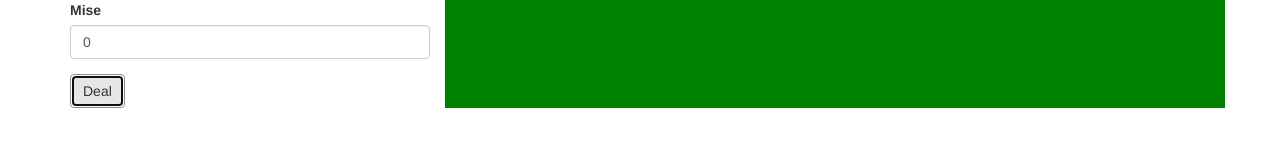
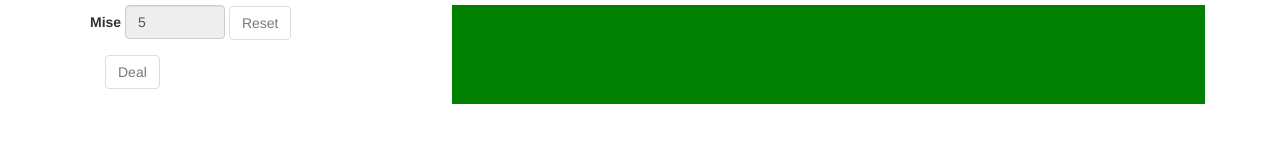
Before and after one commit to HugoPoi/angular-blackjack-poc, a website: page app/index.html in a window 1280 px wide. Both pictures are taken after a click on the button "Deal". Drawn offline with nearby package versions, Linux system fonts and the light colour scheme; some packages are replaced by stand-ins of ours; files that its build step writes are made by us from their sources.

Commit message:
Gestion de la mise (ajout, affichage, réinitialisation)

```diff
--- a/app/scripts/controllers/main.js
+++ b/app/scripts/controllers/main.js
@@ -26,12 +26,30 @@ angular.module('blackjackApp')
     $scope.counter = 7;
     $scope.startGame = false;
 
-    $scope.bet = 0;
+    $scope.bet = 5;
 
     $scope.deal = function(){
-      console.log('L\'utilisateur a misé ', $scope.bet);
-      console.log('je recois la carte', Sabot.getCard($scope.startGame));
-      $scope.startGame = true;
-    }
+      //Test if Bet is a number
+      if(angular.isNumber($scope.bet)) {
+        if (!$scope.startGame) {
+          console.log('L\'utilisateur a misé ', $scope.bet);
+          console.log('je recois la carte', Sabot.getCard($scope.startGame));
+          $scope.startGame = true;
+        } else {
+          console.log('Mise déjà faite');
+        }
+      }
+    };
+
+    $scope.getCurrentBet = function(){
+      return $scope.currentBet;
+    };
+    $scope.isDealDone = function(){
+      return $scope.startGame;
+    };
+
+    $scope.reset = function(){
+      $scope.bet = 5;
+    };
 
   });
--- a/app/styles/main.css
+++ b/app/styles/main.css
@@ -1,10 +1,20 @@
-
 .game-container{
   overflow: hidden;
+  margin: 5px;
 }
+
 .mat{
 
   background-color: green;
   margin-bottom: -99999px;
   padding-bottom: 99999px;
 }
+
+#input-bet{
+  width: 100px;
+  display: inline-block;
+}
+
+.btn_actions{
+  margin: 15px;
+}
--- a/app/views/main.html
+++ b/app/views/main.html
@@ -1,12 +1,15 @@
 <div class="row game-container">
   <div class="col-md-4">
-    <form>
-      <div class="form-group">
-        <label for="input-bet">Mise</label>
-        <input ng-model="bet" type="number" class="form-control" id="input-bet" placeholder="">
+    <div>
+      <label for="input-bet">Mise</label>
+      <input ng-model="bet" type="number" min="1" class="form-control" id="input-bet" placeholder=""
+             ng-disabled="isDealDone()"/>
+      <button ng-click="reset()" type="submit" class="btn btn-default" ng-disabled="isDealDone()">Reset</button>
+
+      <div class="btn_actions">
+        <button ng-click="deal()" class="btn btn-default"  ng-disabled="isDealDone()">Deal</button>
       </div>
-      <button ng-click="deal()" type="submit" class="btn btn-default">Deal</button>
-    </form>
+    </div>
   </div>
   <div class="col-md-8 mat">
     <div class="row">
```
